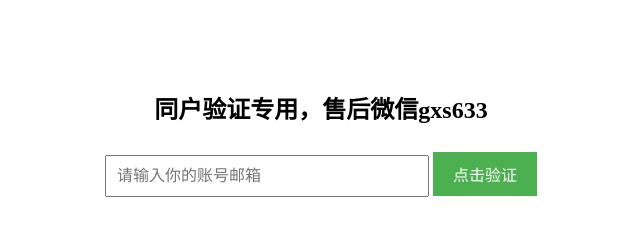
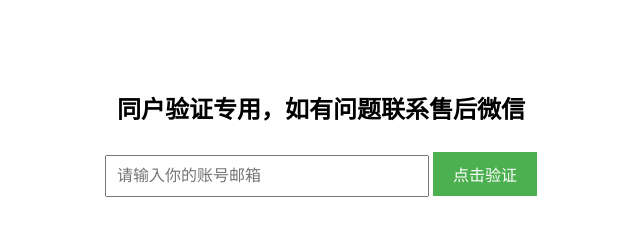
Before and after one commit to geng123163/gxs636, a plain HTML site: page index.html in a window 1280 px wide. Shown: the whole page, without its empty margins (319-959 px from the left). Drawn offline with Linux system fonts and the light colour scheme.

Commit message:
Update index.html

```diff
--- a/index.html
+++ b/index.html
@@ -32,7 +32,7 @@
 </head>
 <body>
     <div class="container">
-        <h2>同户验证专用，售后微信gxs633</h2>
+        <h2>同户验证专用，如有问题联系售后微信</h2>
         <input type="email" id="emailInput" placeholder="请输入你的账号邮箱" required>
         <button id="generateBtn">点击验证</button>
         <div id="message"></div>
```
